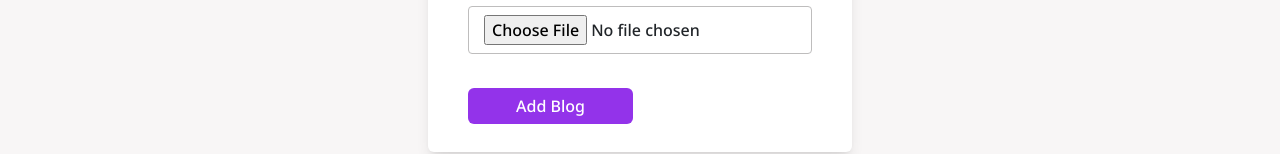
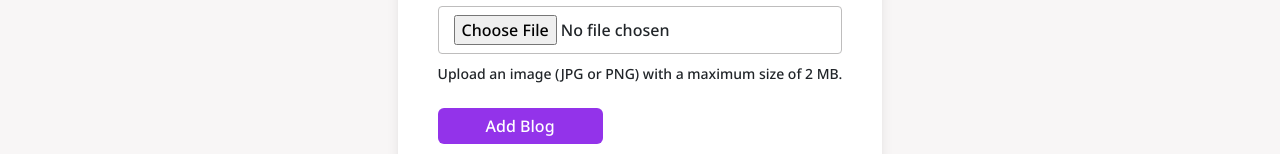
Before and after one commit to abhipatel80/blog-frontend, a React (Create React App) app: page /addblog in a window 1280 px wide. Shown: the part 307-461 px from the top of the page. Built offline with nearby package versions, Linux system fonts and the light colour scheme; sample sign-in values are in the browser's storage.

Commit message:
show message when add blog

```diff
--- a/src/App.css
+++ b/src/App.css
@@ -17,6 +17,7 @@ body {
   display: flex;
   flex-direction: column;
 }
+
 .ck-editor__editable_inline {
   height: 200px;
 }
--- a/src/pages/addAndEditblog/AddBlog.jsx
+++ b/src/pages/addAndEditblog/AddBlog.jsx
@@ -97,6 +97,9 @@ const AddBlog = () => {
               id="blogImage"
             />
           </div>
+          <p className="md:text-sm text-xs">
+            Upload an image (JPG or PNG) with a maximum size of 2 MB.
+          </p>
           <button
             type="submit"
             className="bg-purple-600 hover:bg-purple-700 text-white px-5 py-1.5
```
